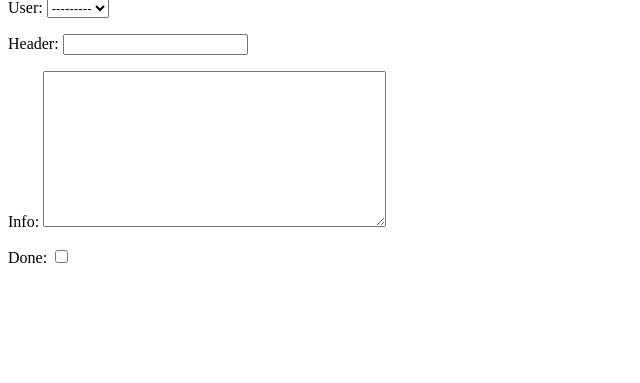
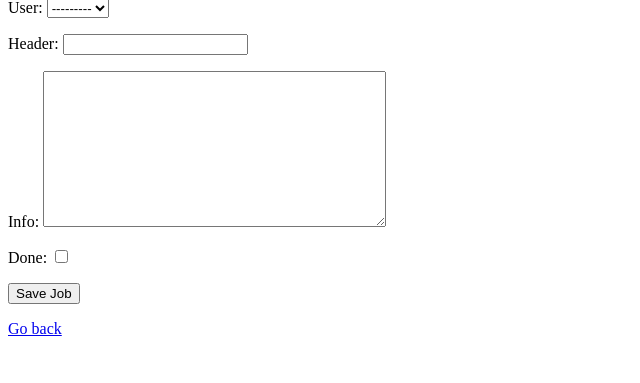
Before and after one commit to farah-maria/Faire, a Django app: page /job-create/ in a window 1280 px wide. Shown: the part 67-450 px from the top of the page, without its empty margins (0-640 px from the left). Run offline with Django 3.2, Linux system fonts and the light colour scheme; data comes from the database, SQL or seed files in the repository.

Commit message:
add JobCreate class and 'go back' button on create job page

```diff
--- a/todo/templates/todo/job_form.html
+++ b/todo/templates/todo/job_form.html
@@ -1,5 +1,8 @@
 <h1>Job Form</h1>
 
 <form action="" method="post">
+    {% csrf_token %}
     {{ form.as_p }}
+    <input type="submit" value="Save Job">
 </form>
+<a href="{% url 'job' %}">Go back</a>
--- a/todo/urls.py
+++ b/todo/urls.py
@@ -2,7 +2,7 @@ from django.urls import path
 from .views import JobList, JobDetail, JobCreate
 
 urlpatterns = [
-    path('', JobList.as_view(), name="Job"),
+    path('', JobList.as_view(), name="job"),
     path('job-create/', JobCreate.as_view(), name="job-create"),
     path('job/<int:pk>/', JobDetail.as_view(), name="jobs-detail")
 ]
--- a/todo/views.py
+++ b/todo/views.py
@@ -20,4 +20,5 @@ class JobDetail(DetailView):
 
 class JobCreate(CreateView):
     model = Job
-    fields = "__all__"
+    fields = '__all__'
+    success_url = reverse_lazy('job')
```
